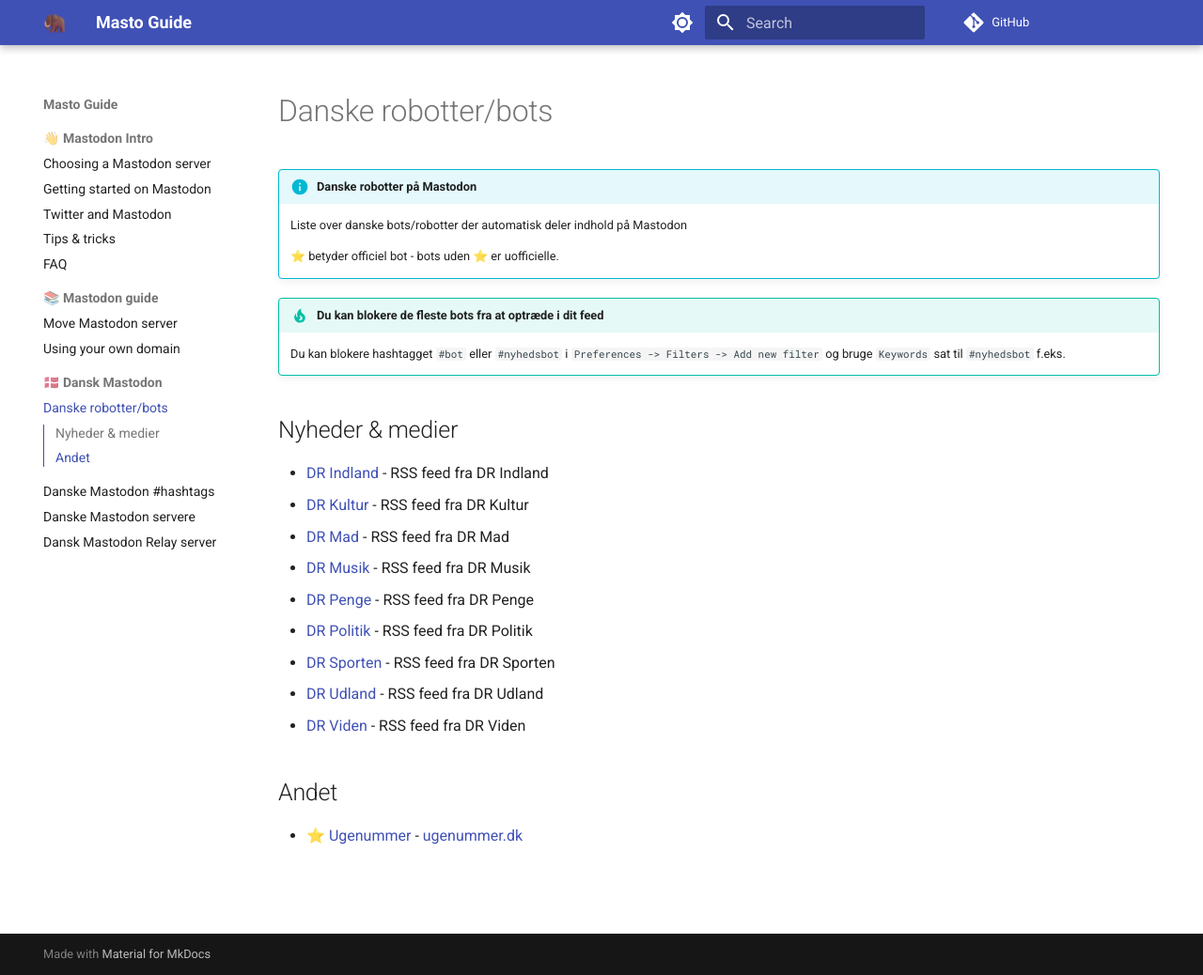
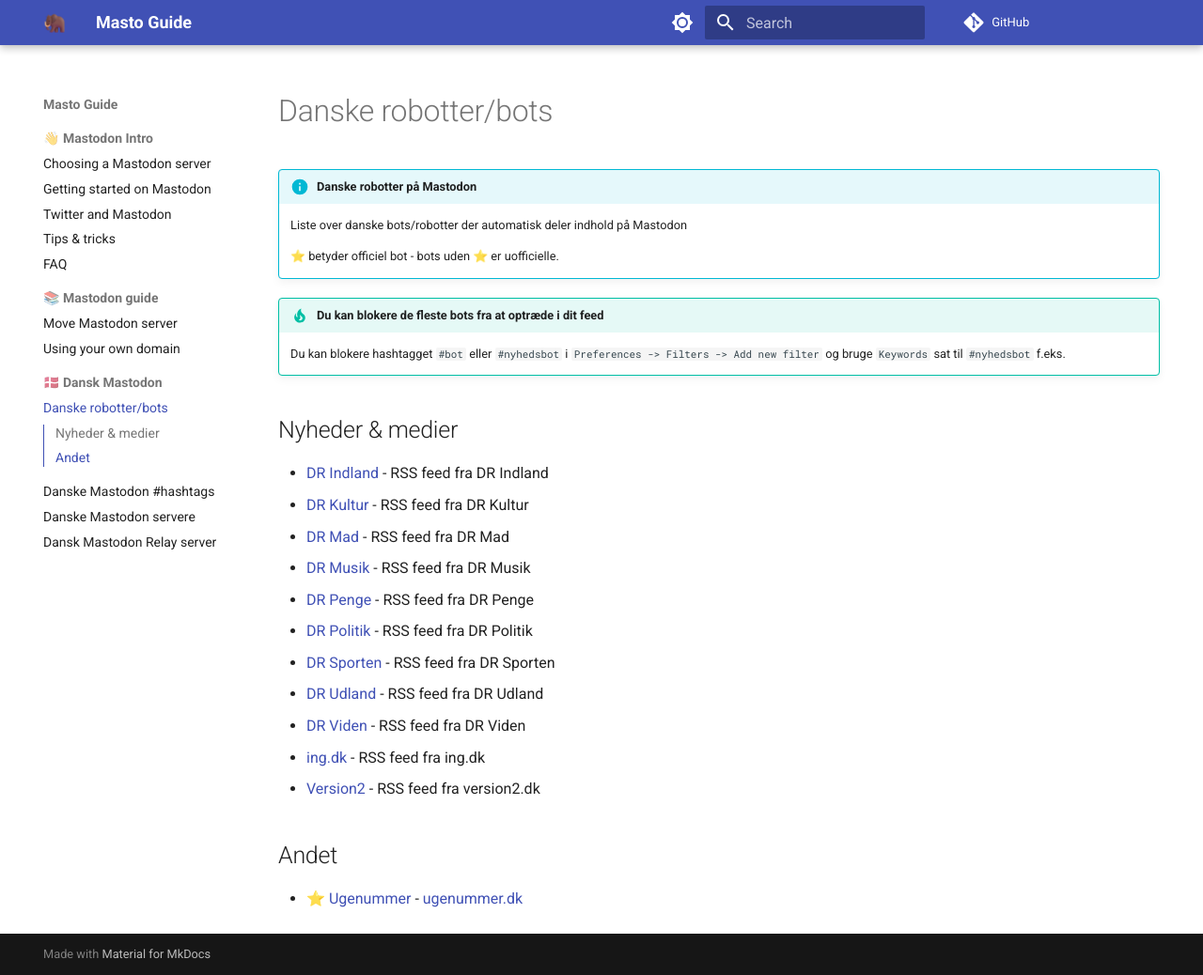
Before and after one commit to jippi/masto-guide, an MkDocs documentation site: the page built from docs/dk/bots.md, in a window 1280 px wide and 1038 px high. Shown: the whole window at 94% size. Built offline with MkDocs 1.6.1 and Material for MkDocs 9.7.7, drawn with Linux system fonts in a browser that asks for light colours; comment, search, counter and statistics services are not loaded.

Commit message:
add ing.dk and version2.dk rss bots
Signed-off-by: Christian Winther <jippignu@gmail.com>

```diff
--- a/docs/dk/bots.md
+++ b/docs/dk/bots.md
@@ -21,6 +21,8 @@
 - [DR Sporten](https://expressional.social/@DRSporten){target=_blank} - RSS feed fra DR Sporten
 - [DR Udland](https://expressional.social/@DRUdland){target=_blank} - RSS feed fra DR Udland
 - [DR Viden](https://expressional.social/@DRViden){target=_blank} - RSS feed fra DR Viden
+- [ing.dk](https://expressional.social/@ing){target=_blank} - RSS feed fra ing.dk
+- [Version2](https://expressional.social/@version2){target=_blank} - RSS feed fra version2.dk
 
 ## Andet
 
```
